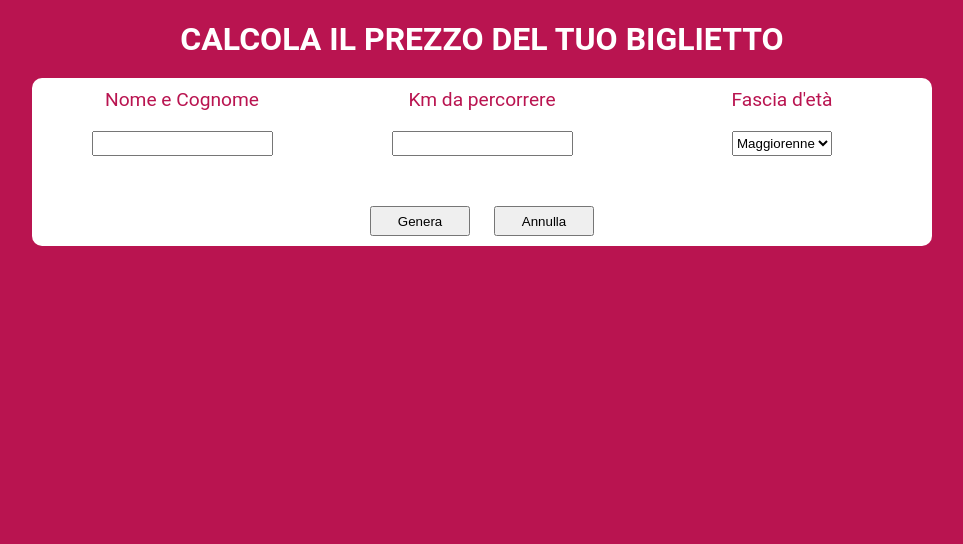
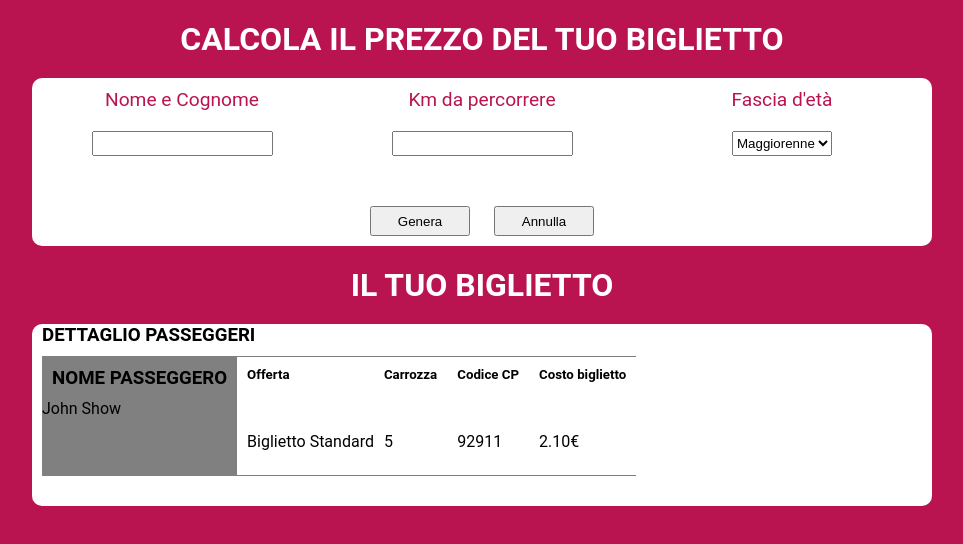
Before and after one commit to KentaBilotta/js-biglietto-treno-form, a plain HTML site: page index.html in a window 1280 px wide. Shown: the whole page, without its empty margins (158-1121 px from the left). Drawn offline with Linux system fonts and the light colour scheme.

Commit message:
terzo commit: struttura + stile del biglietto

```diff
--- a/css/style.css
+++ b/css/style.css
@@ -21,7 +21,7 @@ h1{
     margin: auto;
 }
 
-.price-cont{
+.price-cont, .your-ticket{
     background-color: white;
     border-radius: 10px;
 }
@@ -58,3 +58,28 @@ button{
     height: 30px;
     margin: 10px;
 }
+
+.ticket-info{
+    height: 150px;
+    margin: 10px;
+    display: flex;
+}
+
+h3, h5{
+    margin: 10px;
+}
+
+.caratteristica{
+    margin-top: 50px;
+    margin-left: 10px;
+}
+
+.card2{
+    height: 120px;
+    border-top: 1px solid gray;
+    border-bottom: 1px solid gray;
+}
+
+.passenger{
+    background-color: grey;
+}
--- a/index.html
+++ b/index.html
@@ -39,8 +39,32 @@
                 <button>Annulla</button>
             </div>
         </div>
+
+        <h1>il tuo biglietto</h1>
         <div class="your-ticket">
-
+            <h3>DETTAGLIO PASSEGGERI</h3>
+            <div class="ticket-info">
+                <div class="card2 passenger">
+                    <h3>NOME PASSEGGERO</h3>
+                    <div class="name">John Show</div>
+                </div>
+                <div class="card2 offer">
+                    <h5>Offerta</h5>
+                    <div class="caratteristica">Biglietto Standard</div>
+                </div>
+                <div class="card2 offer">
+                    <h5>Carrozza</h5>
+                    <div class="caratteristica">5</div>
+                </div>
+                <div class="card2 offer">
+                    <h5>Codice CP</h5>
+                    <div class="caratteristica">92911</div>
+                </div>
+                <div class="card2 offer">
+                    <h5>Costo biglietto</h5>
+                    <div class="caratteristica">2.10&euro;</div>
+                </div>
+            </div>
         </div>
 
     </div>
```
